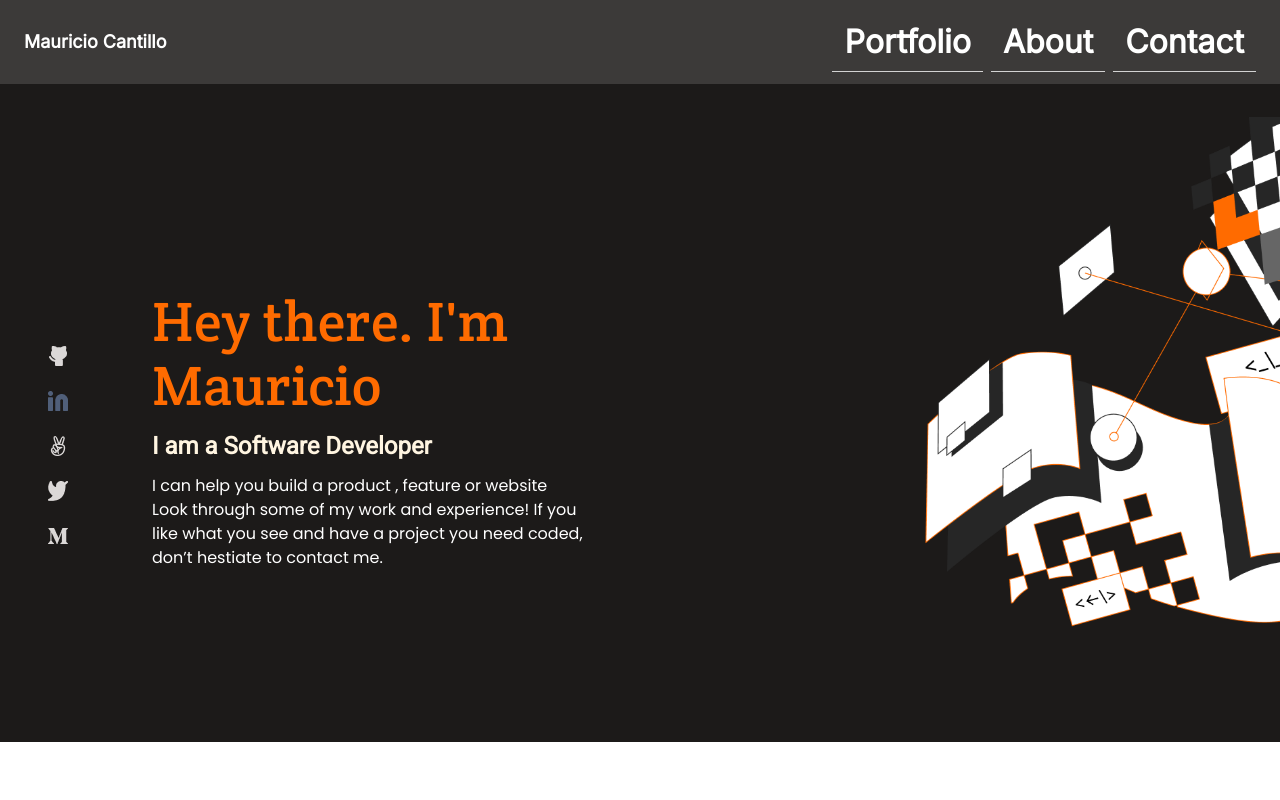
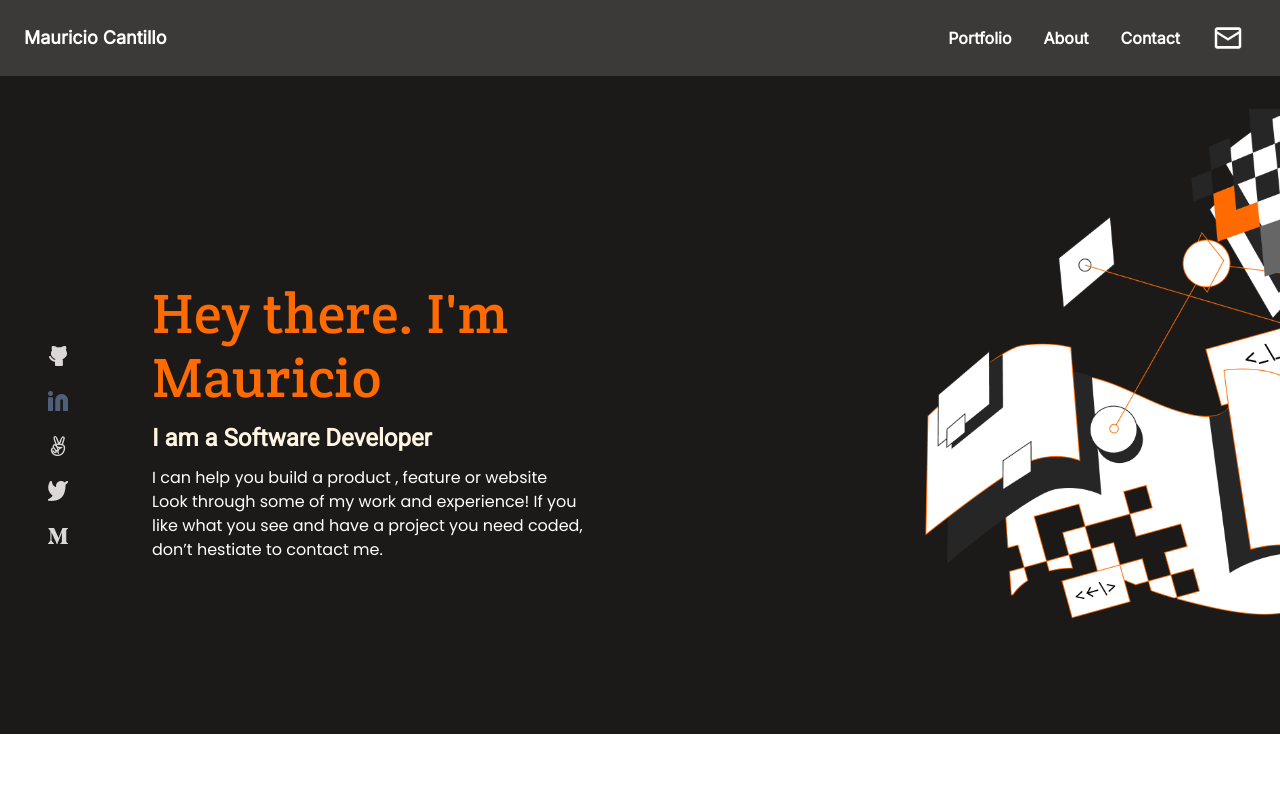
Before and after one commit to Andyveloper/Portfolio-Website, a website: page index.html in a window 1280 px wide. Shown: the top 800 px of the page. Drawn offline with Linux system fonts and the light colour scheme; files whose address does not match are found by name.

Commit message:
﻿Update main files and install linters for Javascript
In this update I finished styling the JS, created the required
 - Installed ESLint
 - Style index.js
 - Added CSS classes for specific sizes to allow the app to be responsive.
 - Modified CSS classes to better understanding
 - Modified CSS classes to make them easier to call in JS

```diff
--- a/index.js
+++ b/index.js
@@ -1,25 +1,25 @@
 const menu = document.querySelector('.menu');
-const  menuItems = document.querySelectorAll('.menu-item');
+const menuItems = document.querySelectorAll('.menu-item');
 const hamburger = document.querySelector('.burgermenu');
 const closeIcon = document.querySelector('.closeIcon');
 const menuIcon = document.querySelector('.menuIcon');
 
 function toggleMenu() {
-  if(menu.classList.contains('showMenu')) {
+  if (menu.classList.contains('showMenu')) {
     menu.classList.remove('showMenu');
     closeIcon.style.display = 'none';
     menuIcon.style.display = 'block';
   } else {
     menu.classList.add('showMenu');
     closeIcon.style.display = 'block';
-    menuIcon.style.display = 'none'
+    menuIcon.style.display = 'none';
   }
 }
 
 hamburger.addEventListener('click', toggleMenu);
 
 menuItems.forEach(
-  function(menuItem) {
-    menuItem.addEventListener('click', toggleMenu)
-  }
-)
+  (menuItem) => {
+    menuItem.addEventListener('click', toggleMenu);
+  },
+);
--- a/package.json
+++ b/package.json
@@ -18,6 +18,9 @@
   },
   "homepage": "https://github.com/Zeraltz/Portfolio-Website#readme",
   "devDependencies": {
+    "eslint": "^8.15.0",
+    "eslint-config-airbnb-base": "^15.0.0",
+    "eslint-plugin-import": "^2.26.0",
     "hint": "^6.1.11",
     "stylelint": "^13.13.1",
     "stylelint-config-standard": "^21.0.0",
--- a/style.css
+++ b/style.css
@@ -67,9 +67,9 @@ button:active {
   padding: 24px 12px;
 }
 
-.indexPriority {
+/* .indexPriority {
   z-index: 9999;
-}
+} */
 
 .menu {
   position: fixed;
@@ -101,7 +101,8 @@ button:active {
 }
 
 .burgermenu {
-  z-index: 100;
+  position: absolute;
+  z-index: 9999;
   top: 1rem;
   right: 1rem;
   padding: 4px;
@@ -515,6 +516,23 @@ textarea {
     all: unset;
   }
 
+  .menu-style {
+    font-size: 1rem;
+  }
+
+  .menu-item {
+    width: 100%;
+    border-bottom: none;
+  }
+
+  #mail-icon {
+    display: block;
+  }
+
+  #lineHide {
+    display: block;
+  }
+
   #navcontainer {
     padding: 0 12px;
   }
```
Also changed, not shown: .eslintrc.json (added), 1 other file.
